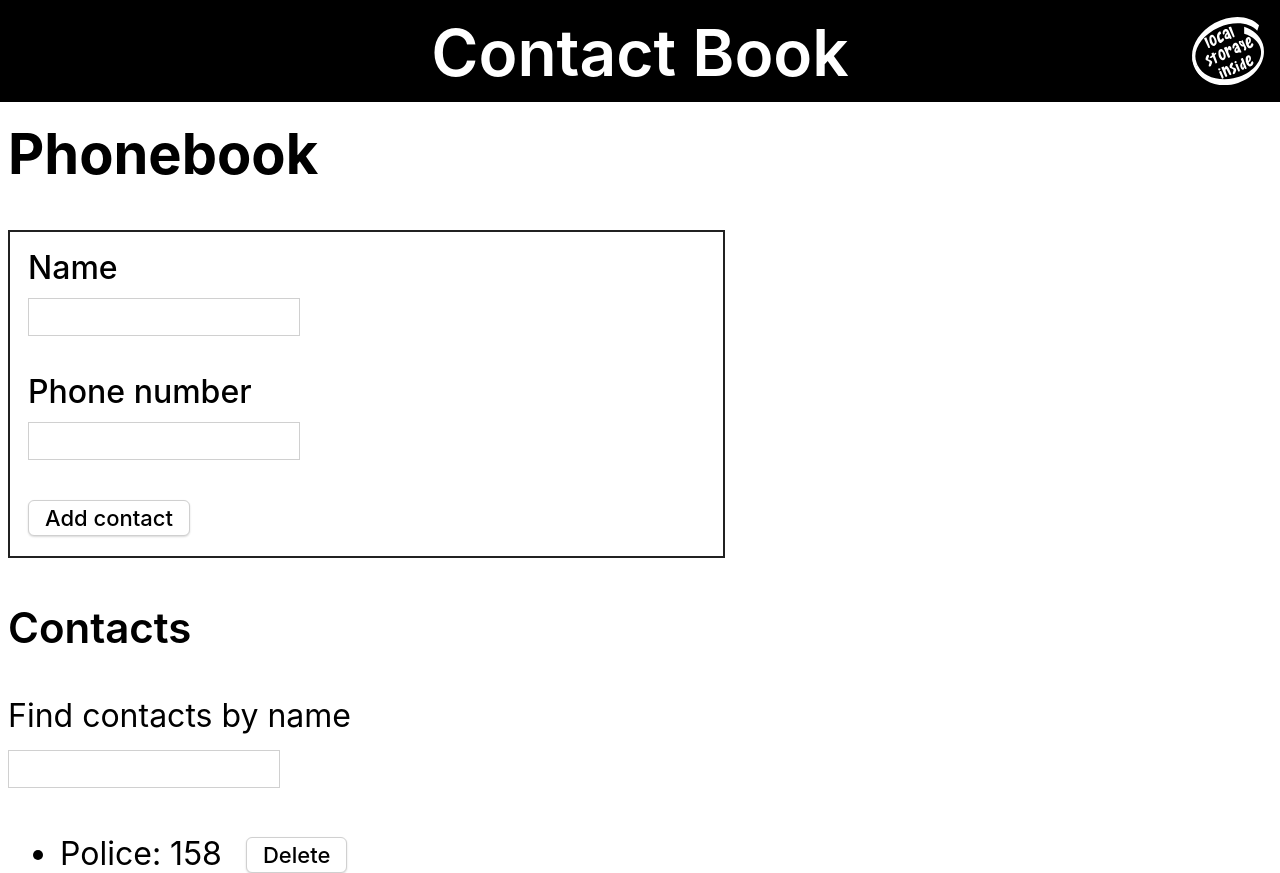
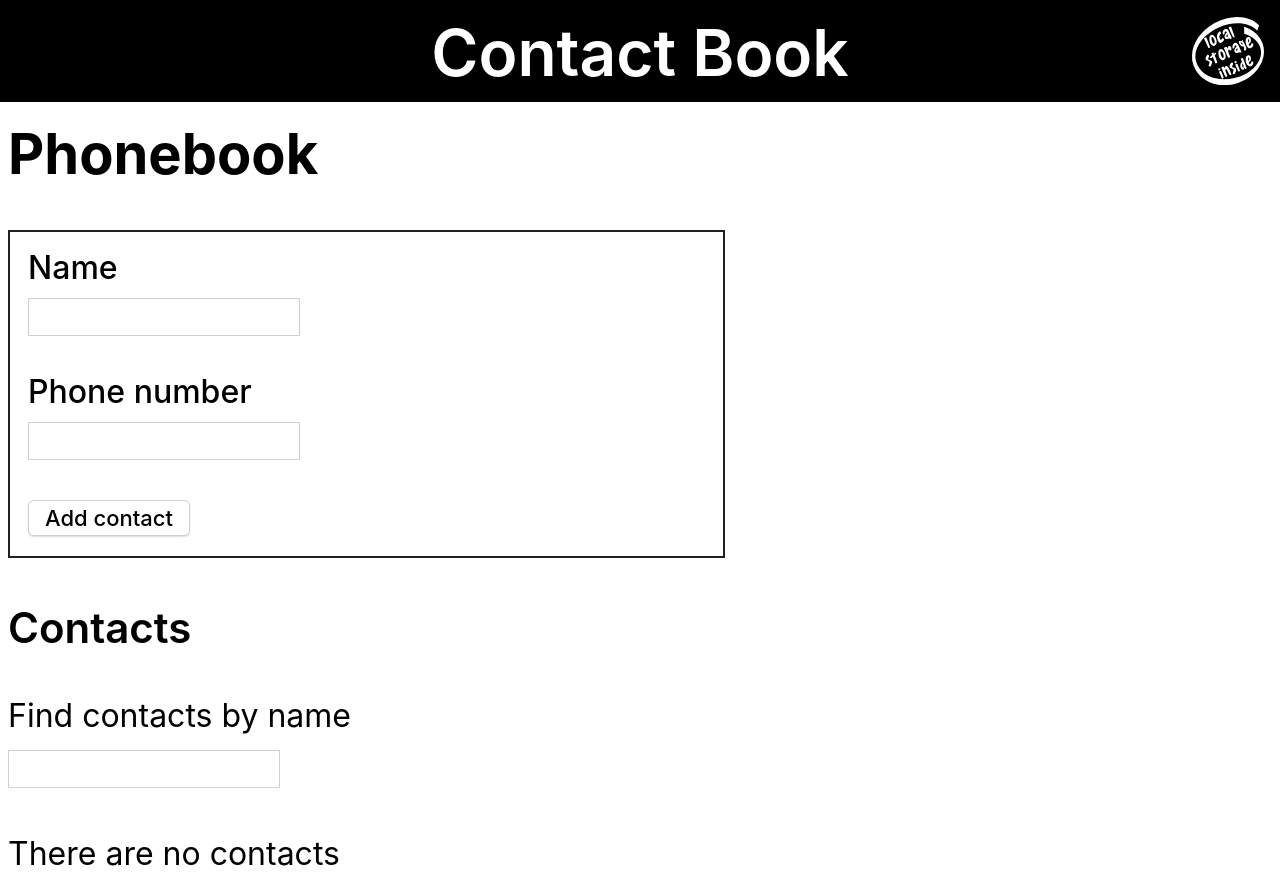
Before and after one commit to oleksandr-romashko/goit-react-hw-03-phonebook, a React (Create React App) app: page / in a window 1280 px wide. Built offline with nearby package versions, Linux system fonts and the light colour scheme.

Commit message:
Refactor load from local storage

```diff
--- a/src/components/Phonebook/Phonebook.jsx
+++ b/src/components/Phonebook/Phonebook.jsx
@@ -17,7 +17,7 @@ class Phonebook extends Component {
   static LOCAL_STORAGE_KEY = "phonebook.contacts";
 
   #defaultState = {
-    contacts: [{id: '123', name:"Police", number: "158"}],
+    contacts: [],
     filter: '',
     error: {
       hasError: false,
```
